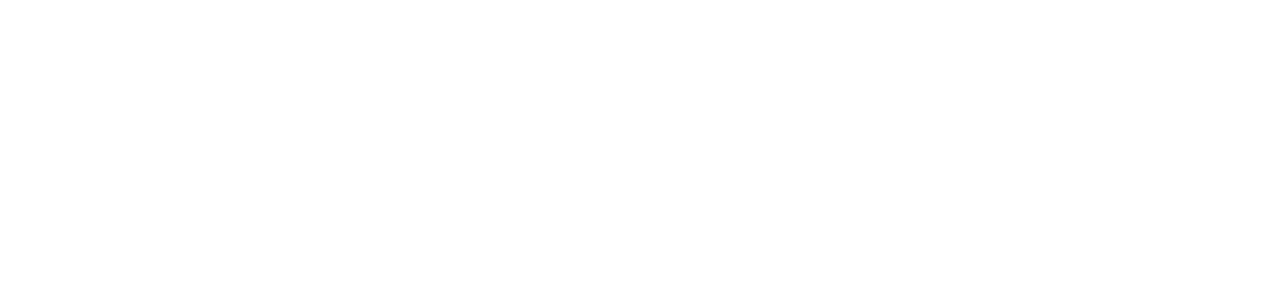
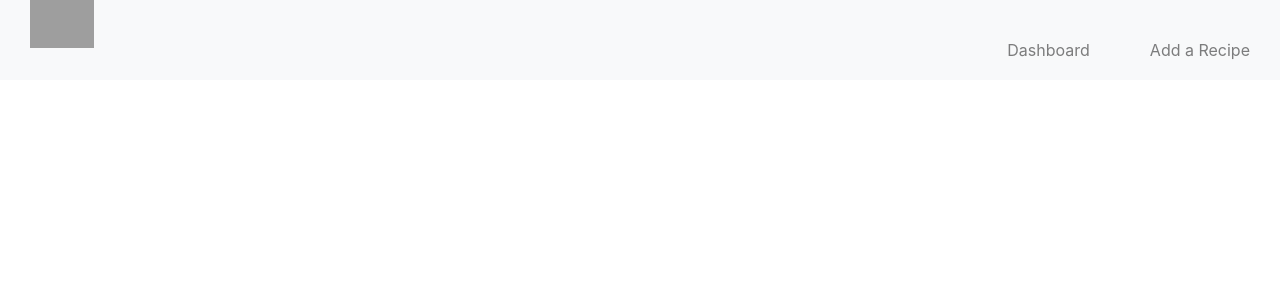
Before and after one commit to Secret-Family-Recipes-Cookbook1/Receipe-Front-End, a React (Create React App) app in the folder recipe-front-end/: page /recipe in a window 1280 px wide. Shown: the top 300 px of the page. Built offline with nearby package versions, Linux system fonts and the light colour scheme; grey boxes are pictures that could not be loaded.

Commit message:
set up login and signup pages

```diff
--- a/recipe-front-end/src/index.js
+++ b/recipe-front-end/src/index.js
@@ -3,10 +3,10 @@ import ReactDOM from 'react-dom';
 import './index.css';
 import Login from './login/login';
 import Dashboard from './dashboard/dashboard';
+import Recipe from './recipe/recipe';
 import Signup from './signup/signup'
-import Navbar from './navigation/navbar'
 import reportWebVitals from './reportWebVitals';
-import {  Route, Switch, Link } from "react-router-dom";
+import {  Route, Switch } from "react-router-dom";
 import { BrowserRouter as Router } from 'react-router-dom'
 
 
@@ -17,6 +17,7 @@ ReactDOM.render(
         <Route exact path="/signup" component={Signup}/>
         <Route exact path="/login" component={Login} />
         <Route exact path="/dashboard" component={Dashboard} />
+        <Route exact path="/recipe" component={Recipe} />
         </Switch>
     </Router>
   </React.StrictMode>,
@@ -25,11 +26,5 @@ ReactDOM.render(
 
 // If you want to start measuring performance in your app, pass a function
 // to log results (for example: reportWebVitals(console.log))
-{/* <Router>
-        <Switch>
-        <Route exact path="/signup" component={Signup}/>
-        <Route exact path="/login" component={Login} />
-        </Switch>
-    </Router> */}
 // or send to an analytics endpoint. Learn more: https://bit.ly/CRA-vitals
 reportWebVitals();
--- a/recipe-front-end/src/navigation/navbar.js
+++ b/recipe-front-end/src/navigation/navbar.js
@@ -1,8 +1,6 @@
 import React from "react";
 import {
-    Collapse,
     Navbar,
-    NavbarBrand,
     NavItem,
   } from 'reactstrap';
 import  './navbar.css'
--- /dev/null
+++ b/recipe-front-end/src/recipe/recipe.js
@@ -0,0 +1,9 @@
+import React from "react";
+import NavBar from "../navigation/navbar"
+
+export default function Recipe() {
+
+    return (
+     <NavBar/>
+     )
+}
```
Also changed, not shown: recipe-front-end/src/signup/signup.js (+16 -20 lines), 1 other file (tests, documents, lock files or other folders).
